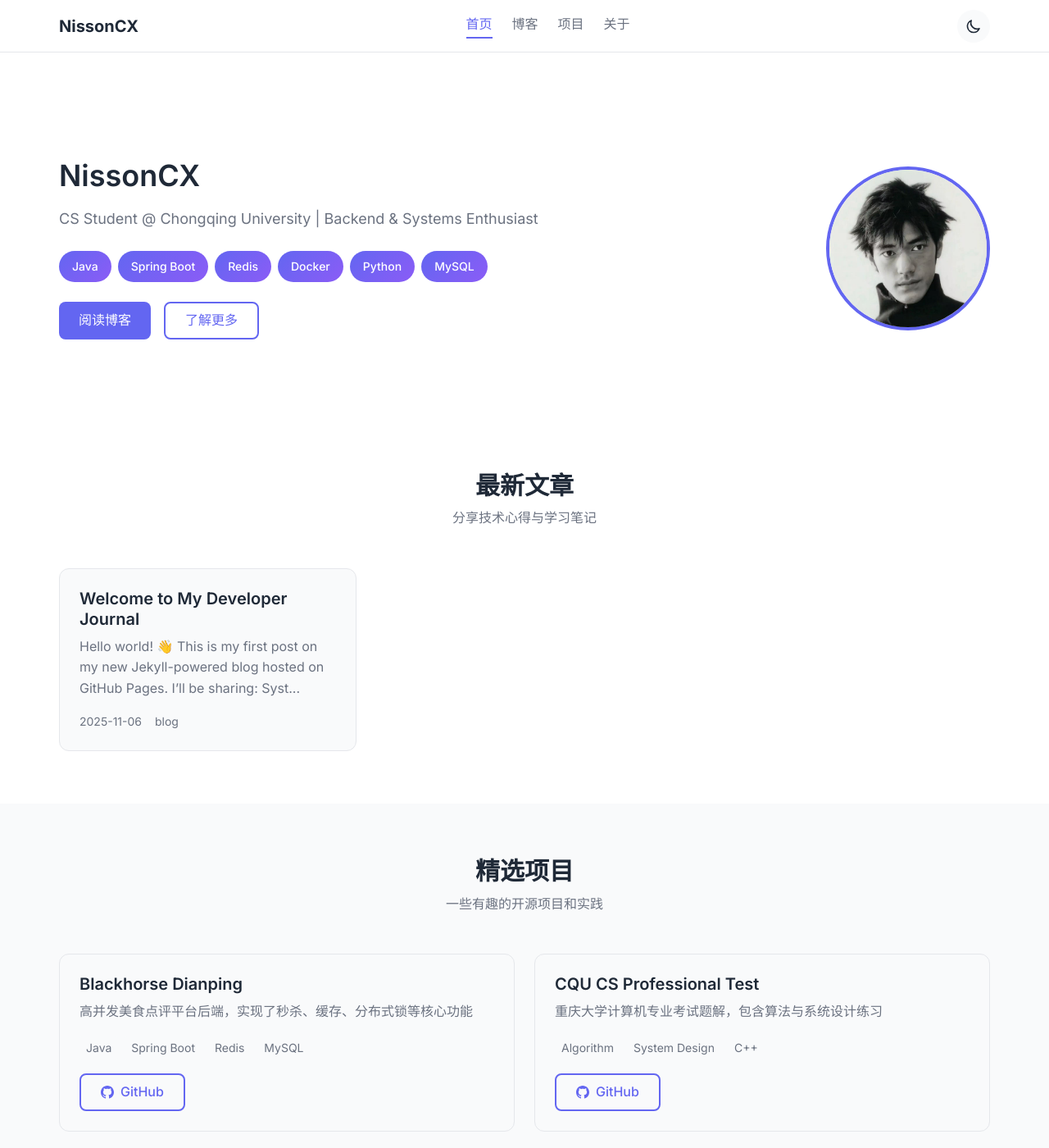
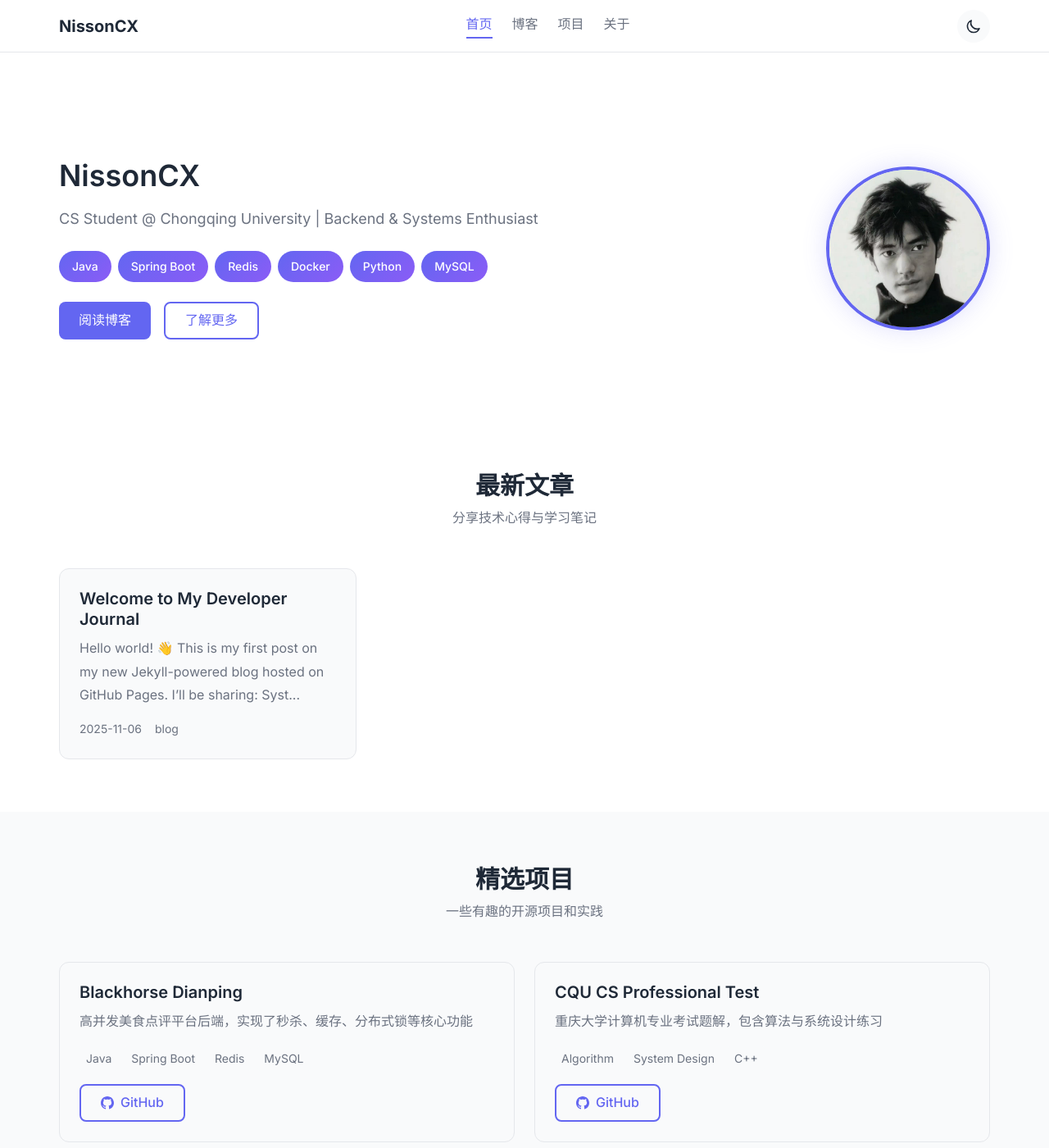
Before and after one commit to NissonCX/NissonCX.github.io, a Jekyll site: the page built from index.html, in a window 1280 px wide and 1400 px high. Shown: the whole window at 82% size. Built offline with Jekyll 4.4.1, drawn with Linux system fonts in a browser that asks for light colours.

Commit message:
style(css): 优化网站样式和交互效果
- 添加了文本选中样式，使用主色调高亮显示
- 改进引用块样式，增加背景色和圆角边框，调整内边距
- 为导航栏添加毛玻璃效果和暗色主题适配
- 优化按钮样式，增加悬停时的位移和阴影效果
- 改进文章卡片样式，统一颜色和文本装饰
- 为标签添加悬停动画效果
- 优化项目卡片样式，增加悬停时标题颜色变化
- 改进时间线组件样式，使用渐变色彩和阴影效果
- 优化404页面标题样式，使用渐变文字效果
- 为图片添加悬停缩放效果和阴影
- 优化代码块和行内代码的显示样式
- 更新个人简历页面的教育经历时间
- 修改博客页面标签按钮为span元素，移除内联样式

```diff
--- a/_sass/_base.scss
+++ b/_sass/_base.scss
@@ -117,6 +117,11 @@
   color: white;
 }
 
+::-moz-selection {
+  background-color: var(--primary);
+  color: white;
+}
+
 // 滚动条样式
 ::-webkit-scrollbar {
   width: 8px;
@@ -139,10 +144,16 @@
 // 引用块
 blockquote {
   border-left: 4px solid var(--primary);
-  padding-left: $spacing-md;
+  padding: $spacing-md $spacing-lg;
   margin: $spacing-lg 0;
   color: var(--text-secondary);
   font-style: italic;
+  background-color: var(--bg-secondary);
+  border-radius: 0 $border-radius-md $border-radius-md 0;
+
+  p:last-child {
+    margin-bottom: 0;
+  }
 }
 
 // 分隔线
--- a/_sass/_components.scss
+++ b/_sass/_components.scss
@@ -9,10 +9,16 @@
   left: 0;
   right: 0;
   height: $navbar-height;
-  background-color: var(--bg-color);
+  background-color: rgba(255, 255, 255, 0.8);
+  backdrop-filter: blur(10px);
+  -webkit-backdrop-filter: blur(10px);
   border-bottom: 1px solid var(--border-color);
   z-index: 1000;
   transition: background-color $transition-base, border-color $transition-base;
+
+  [data-theme="dark"] & {
+    background-color: rgba(15, 23, 42, 0.8);
+  }
 
   .container {
     height: 100%;
@@ -200,6 +206,7 @@
   border-radius: $border-radius-md;
   transition: all $transition-fast;
   cursor: pointer;
+  text-decoration: none;
 }
 
 .btn-primary {
@@ -209,6 +216,8 @@
   &:hover {
     background-color: var(--secondary);
     color: white;
+    transform: translateY(-2px);
+    box-shadow: 0 4px 12px rgba(99, 102, 241, 0.3);
   }
 }
 
@@ -220,6 +229,7 @@
   &:hover {
     background-color: var(--primary);
     color: white;
+    transform: translateY(-2px);
   }
 }
 
@@ -229,11 +239,12 @@
   border: 1px solid var(--border-color);
   border-radius: $border-radius-lg;
   padding: $spacing-lg;
-  transition: transform $transition-fast, box-shadow $transition-fast;
+  transition: transform $transition-fast, box-shadow $transition-fast, border-color $transition-fast;
 
   &:hover {
     transform: translateY(-4px);
     box-shadow: $shadow-lg;
+    border-color: var(--primary);
   }
 }
 
@@ -249,6 +260,12 @@
       color: var(--primary);
     }
   }
+
+  a {
+    display: block;
+    color: inherit;
+    text-decoration: none;
+  }
 }
 
 .post-card-title {
@@ -256,6 +273,7 @@
   font-weight: 600;
   margin-bottom: $spacing-sm;
   transition: color $transition-fast;
+  color: var(--text-color);
 }
 
 .post-card-excerpt {
@@ -263,8 +281,10 @@
   margin-bottom: $spacing-md;
   display: -webkit-box;
   -webkit-line-clamp: 3;
+  line-clamp: 3;
   -webkit-box-orient: vertical;
   overflow: hidden;
+  line-height: $line-height-loose;
 }
 
 .post-card-meta {
@@ -284,8 +304,14 @@
   color: var(--text-secondary);
   border-radius: $border-radius-sm;
   transition: all $transition-fast;
+  cursor: pointer;
 
   &:hover {
+    background-color: var(--primary);
+    color: white;
+  }
+
+  &.active {
     background-color: var(--primary);
     color: white;
   }
@@ -316,6 +342,12 @@
   border-radius: $border-radius-full;
   font-size: $font-size-sm;
   font-weight: 500;
+  transition: transform $transition-fast, box-shadow $transition-fast;
+
+  &:hover {
+    transform: scale(1.05);
+    box-shadow: 0 4px 12px rgba(99, 102, 241, 0.3);
+  }
 }
 
 // 项目卡片
@@ -324,16 +356,22 @@
     font-size: $font-size-xl;
     font-weight: 600;
     margin-bottom: $spacing-sm;
+    transition: color $transition-fast;
   }
 
   .project-description {
     color: var(--text-secondary);
     margin-bottom: $spacing-md;
+    line-height: $line-height-loose;
   }
 
   .project-links {
     display: flex;
     gap: $spacing-md;
+  }
+
+  &:hover .project-title {
+    color: var(--primary);
   }
 }
 
@@ -371,6 +409,7 @@
     &:hover {
       background-color: var(--primary);
       color: white;
+      transform: translateY(-3px);
     }
 
     svg {
@@ -383,6 +422,14 @@
 .footer-copyright {
   color: var(--text-secondary);
   font-size: $font-size-sm;
+
+  a {
+    color: var(--primary);
+
+    &:hover {
+      text-decoration: underline;
+    }
+  }
 }
 
 // 目录导航
@@ -395,6 +442,7 @@
   h3 {
     font-size: $font-size-base;
     margin-bottom: $spacing-md;
+    color: var(--text-color);
   }
 
   ul {
@@ -420,6 +468,7 @@
     &.active {
       color: var(--primary);
       border-left-color: var(--primary);
+      background-color: rgba(99, 102, 241, 0.05);
     }
   }
 
@@ -433,6 +482,7 @@
 .timeline {
   position: relative;
   padding-left: $spacing-xl;
+  margin: $spacing-lg 0;
 
   &::before {
     content: '';
@@ -441,24 +491,26 @@
     top: 0;
     bottom: 0;
     width: 2px;
-    background-color: var(--border-color);
+    background: linear-gradient(180deg, var(--primary), var(--secondary));
   }
 }
 
 .timeline-item {
   position: relative;
   padding-bottom: $spacing-xl;
+  padding-left: $spacing-sm;
 
   &::before {
     content: '';
     position: absolute;
-    left: -#{$spacing-xl + 5px};
+    left: calc(-#{$spacing-xl} - 5px);
     top: 6px;
     width: 12px;
     height: 12px;
     border-radius: 50%;
     background-color: var(--primary);
     border: 2px solid var(--bg-color);
+    box-shadow: 0 0 0 3px var(--bg-secondary);
   }
 
   &:last-child {
@@ -488,13 +540,17 @@
 
   h1 {
     font-size: 120px;
-    color: var(--primary);
+    font-weight: 700;
+    background: linear-gradient(135deg, var(--primary), var(--secondary));
+    -webkit-background-clip: text;
+    -webkit-text-fill-color: transparent;
+    background-clip: text;
     margin-bottom: $spacing-md;
   }
 
   p {
     font-size: $font-size-xl;
-    margin-bottom: $spacing-xl;
+    margin-bottom: $spacing-lg;
   }
 }
 
@@ -508,6 +564,13 @@
     max-width: 100%;
     height: auto;
     border-radius: $border-radius-md;
+    box-shadow: $shadow-md;
+    transition: transform $transition-base, box-shadow $transition-base;
+
+    &:hover {
+      transform: scale(1.02);
+      box-shadow: $shadow-lg;
+    }
   }
 
   figcaption {
@@ -517,3 +580,27 @@
     font-style: italic;
   }
 }
+
+// 代码块优化
+pre {
+  background-color: var(--bg-secondary);
+  border-radius: $border-radius-md;
+  padding: $spacing-md;
+  overflow-x: auto;
+  margin: $spacing-lg 0;
+  border: 1px solid var(--border-color);
+
+  code {
+    font-family: $font-mono;
+    font-size: $font-size-sm;
+    line-height: 1.6;
+  }
+}
+
+code {
+  font-family: $font-mono;
+  font-size: 0.9em;
+  background-color: var(--bg-secondary);
+  padding: 2px 6px;
+  border-radius: $border-radius-sm;
+}
--- a/_sass/_layout.scss
+++ b/_sass/_layout.scss
@@ -158,6 +158,13 @@
   overflow: hidden;
   border: 4px solid var(--primary);
   flex-shrink: 0;
+  box-shadow: 0 0 30px rgba(99, 102, 241, 0.2);
+  transition: transform $transition-base, box-shadow $transition-base;
+
+  &:hover {
+    transform: scale(1.05);
+    box-shadow: 0 0 40px rgba(99, 102, 241, 0.3);
+  }
 
   img {
     width: 100%;
```
Also changed, not shown: about.md (+1 -1 lines), blog.html (+2 -9 lines).
